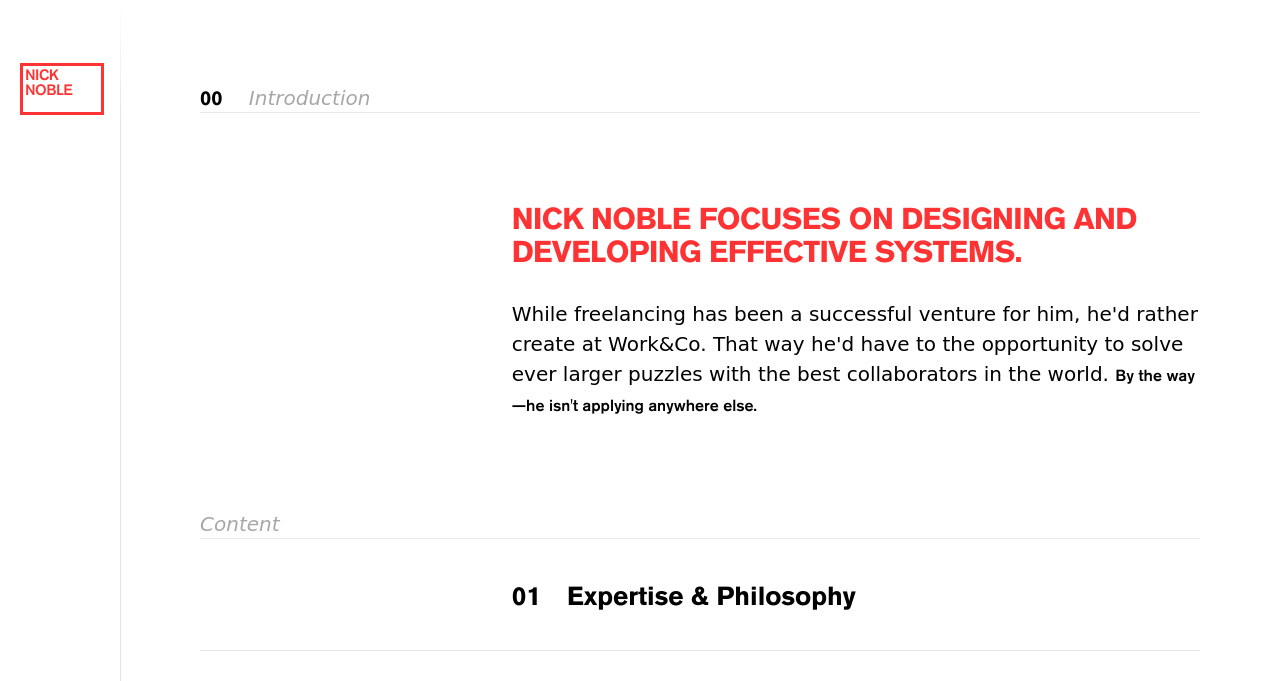
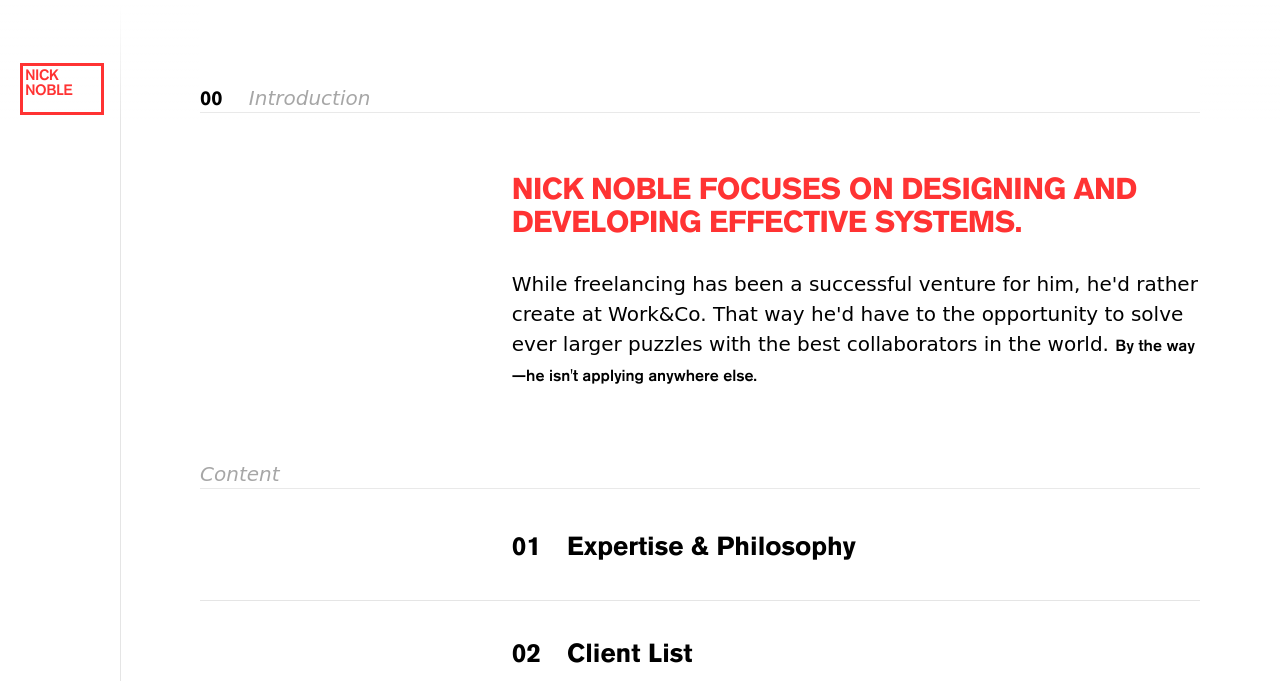
Before and after one commit to nickisnoble/workco, a website: page index.html in a window 1280 px wide. Shown: the part 1597-2278 px from the top of the page. Drawn offline with nearby package versions, Linux system fonts and the light colour scheme; files that its build step writes are made by us from their sources; a web font is replaced by a local one.

Commit message:
fix poor scoping

```diff
--- a/assets/scss/_block.scss
+++ b/assets/scss/_block.scss
@@ -1,4 +1,4 @@
-.block{
+.block {
   display: block;
   padding-top:    1rem;
   padding-bottom: 1rem;
@@ -7,4 +7,7 @@
     padding-top:    2rem;
     padding-bottom: 2rem;
   }
+
+  :first-child { margin-top:    0; }
+  :last-child {  margin-bottom: 0; }
 }
--- a/assets/scss/_intro.scss
+++ b/assets/scss/_intro.scss
@@ -1,4 +1,6 @@
-@media screen and (min-width: 1200px) {
-  .block,
-  .nav a{ margin-left: 31.18%; }
+#intro{
+  @media screen and (min-width: 1200px) {
+    .block,
+    .nav a{ margin-left: 31.18%; }
+  }
 }
```
